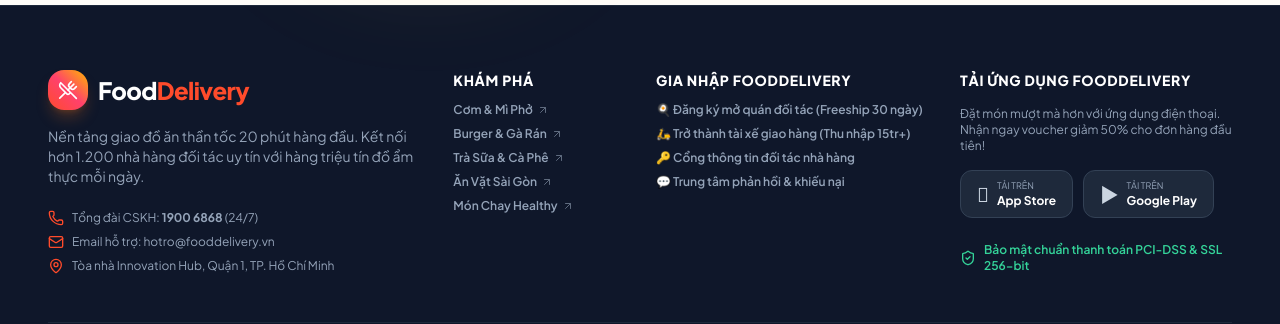
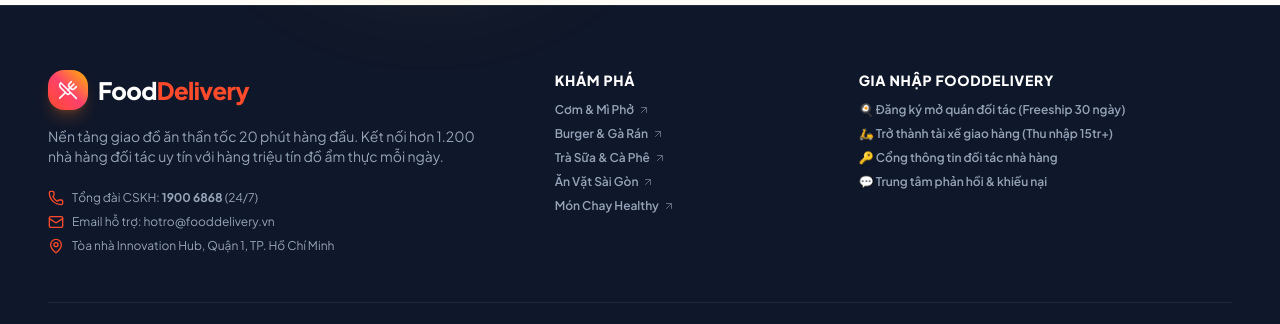
Before and after one commit to boicongnghe/food-delivery-system, a React (Vite) app in the folder client/: page /login in a window 1280 px wide. Shown: the part 912-1236 px from the top of the page. Built offline with nearby package versions, Linux system fonts and the light colour scheme; no server answers.

Commit message:
feat(footer): remove app download block

```diff
--- a/client/src/layouts/MainLayout.jsx
+++ b/client/src/layouts/MainLayout.jsx
@@ -1,5 +1,5 @@
 import { Outlet, Link } from 'react-router-dom'
-import { UtensilsCrossed, Phone, Mail, MapPin, ShieldCheck, Heart, ArrowUpRight } from 'lucide-react'
+import { UtensilsCrossed, Phone, Mail, MapPin, Heart, ArrowUpRight } from 'lucide-react'
 import Navbar from '../components/Navbar/Navbar.jsx'
 import ChatBox from '../components/ChatBox/ChatBox.jsx'
 
@@ -21,8 +21,8 @@ function MainLayout() {
       <footer className="w-full bg-slate-900 text-slate-300 dark:bg-[#0B0C0E] border-t border-slate-800 transition-colors">
         <div className="w-full px-4 sm:px-8 lg:px-12 2xl:px-16 pt-16 pb-12">
           <div className="grid grid-cols-1 md:grid-cols-2 lg:grid-cols-12 gap-10 lg:gap-8 pb-12 border-b border-slate-800">
-            {/* Col 1: Brand & Bio (4 cols) */}
-            <div className="lg:col-span-4 space-y-4">
+            {/* Col 1: Brand & Bio (5 cols) */}
+            <div className="lg:col-span-5 space-y-4">
               <Link to="/" className="inline-flex items-center gap-2.5 group">
                 <div className="w-10 h-10 rounded-2xl bg-gradient-to-tr from-[#FF4B2B] via-[#FF416C] to-[#FFB800] flex items-center justify-center text-white shadow-lg shadow-orange-500/25 group-hover:scale-105 transition-transform">
                   <UtensilsCrossed className="w-5 h-5" />
@@ -32,7 +32,7 @@ function MainLayout() {
                 </span>
               </Link>
 
-              <p className="text-slate-400 text-xs sm:text-sm leading-relaxed max-w-sm">
+              <p className="text-slate-400 text-xs sm:text-sm leading-relaxed max-w-md">
                 Nền tảng giao đồ ăn thần tốc 20 phút hàng đầu. Kết nối hơn 1.200 nhà hàng đối tác uy tín với hàng triệu tín đồ ẩm thực mỗi ngày.
               </p>
 
@@ -52,8 +52,8 @@ function MainLayout() {
               </div>
             </div>
 
-            {/* Col 2: Danh Mục Nổi Bật (2 cols) */}
-            <div className="lg:col-span-2 space-y-3">
+            {/* Col 2: Danh Mục Nổi Bật (3 cols) */}
+            <div className="lg:col-span-3 space-y-3">
               <h4 className="text-sm font-extrabold text-white uppercase tracking-wider">
                 Khám Phá
               </h4>
@@ -86,8 +86,8 @@ function MainLayout() {
               </ul>
             </div>
 
-            {/* Col 3: Hợp Tác & Cơ Hội (3 cols) */}
-            <div className="lg:col-span-3 space-y-3">
+            {/* Col 3: Hợp Tác & Cơ Hội (4 cols) */}
+            <div className="lg:col-span-4 space-y-3">
               <h4 className="text-sm font-extrabold text-white uppercase tracking-wider">
                 Gia Nhập FoodDelivery
               </h4>
@@ -114,38 +114,6 @@ function MainLayout() {
                 </li>
               </ul>
             </div>
-
-            {/* Col 4: Tải App & Thanh Toán (3 cols) */}
-            <div className="lg:col-span-3 space-y-4">
-              <h4 className="text-sm font-extrabold text-white uppercase tracking-wider">
-                Tải Ứng Dụng FoodDelivery
-              </h4>
-              <p className="text-xs text-slate-400">
-                Đặt món mượt mà hơn với ứng dụng điện thoại. Nhận ngay voucher giảm 50% cho đơn hàng đầu tiên!
-              </p>
-
-              <div className="flex flex-col sm:flex-row gap-2.5">
-                <div className="px-4 py-2 rounded-xl bg-slate-800 hover:bg-slate-700 transition-colors border border-slate-700 flex items-center gap-2 cursor-pointer">
-                  <span className="text-xl"></span>
-                  <div className="text-left">
-                    <p className="text-[9px] text-slate-400 uppercase">Tải trên</p>
-                    <p className="text-xs font-bold text-white">App Store</p>
-                  </div>
-                </div>
-                <div className="px-4 py-2 rounded-xl bg-slate-800 hover:bg-slate-700 transition-colors border border-slate-700 flex items-center gap-2 cursor-pointer">
-                  <span className="text-xl">▶</span>
-                  <div className="text-left">
-                    <p className="text-[9px] text-slate-400 uppercase">Tải trên</p>
-                    <p className="text-xs font-bold text-white">Google Play</p>
-                  </div>
-                </div>
-              </div>
-
-              <div className="pt-2 flex items-center gap-2 text-xs text-emerald-400 font-semibold">
-                <ShieldCheck className="w-4 h-4 shrink-0" />
-                <span>Bảo mật chuẩn thanh toán PCI-DSS & SSL 256-bit</span>
-              </div>
-            </div>
           </div>
 
           {/* Bottom Bar */}
```
